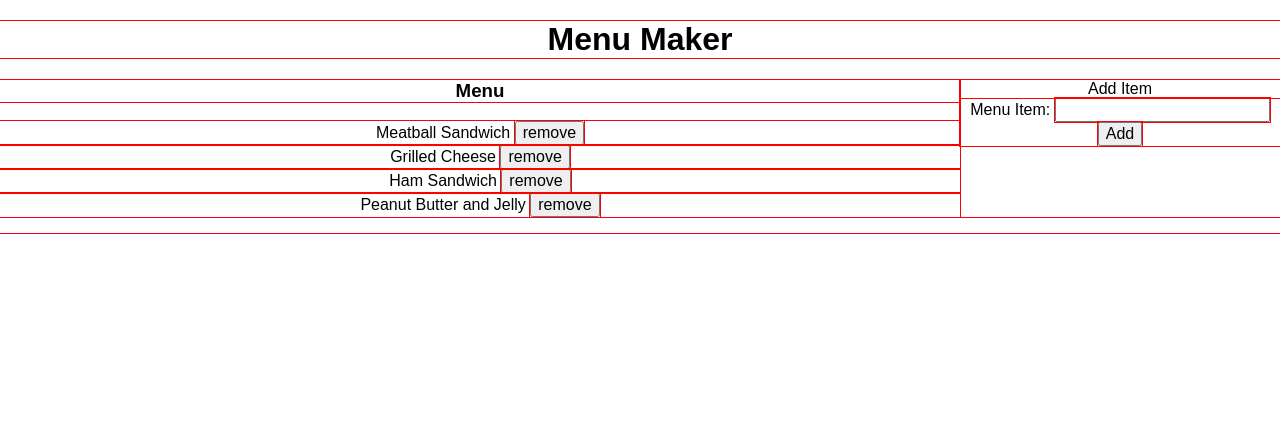
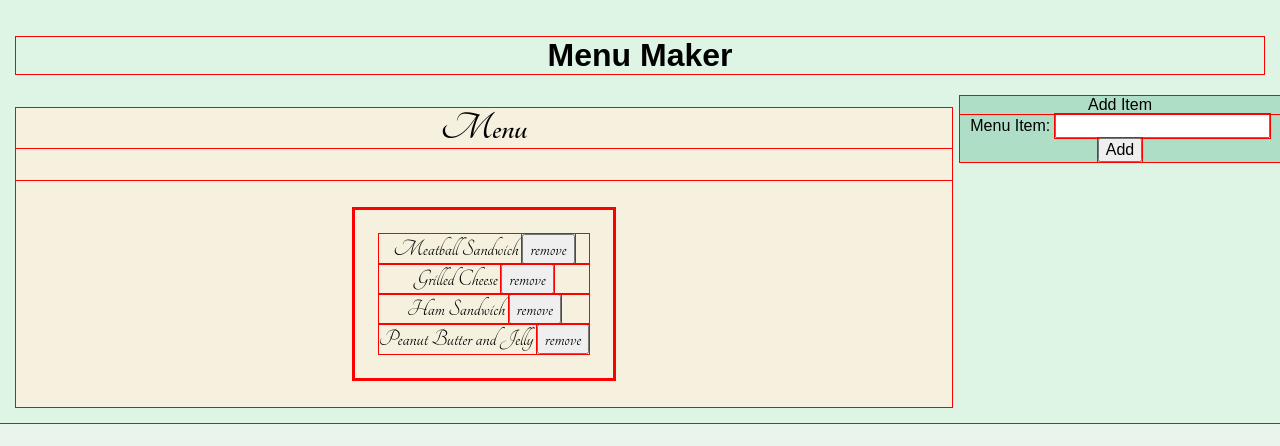
Before and after one commit to joshkuhar/menu-site, a plain HTML site: page index.html in a window 1280 px wide. Drawn offline with nearby package versions, Linux system fonts and the light colour scheme.

Commit message:
commit message

```diff
--- a/css/style.css
+++ b/css/style.css
@@ -1,12 +1,22 @@
 * {
 	outline: red 1px solid;
 }
-
+body {
+	background-color: #E9F5EC;
+}
 header {
 	text-align: center;
+	font-family: 'Great Vibes', cursive;
+}
+h2 {
+	font-family: 'Tangerine', cursive;
+	font-weight: 800;
+  	font-size: 2.5em;
 }
 .container {
 	text-align: center;
+	background-color: #DEF5E5;
+	padding: 1em;
 }
 .items-added {
 	text-align: center;
@@ -24,18 +34,32 @@ header {
 	width: 25%;
 	position: absolute;
 	right: 0em;
+	background-color: #AFDEC7;
 }
 .main-menu {
 	width: 75%;
 	text-align: center;
 	display: block;
+	background-color: #F5F1DE;
+
+}
+.food-list li .remove-item-btn {
+	text-align: left;
 }
 .food-list{
-	padding-left: 0em;
+	padding: 1em;
 	text-align: center;
-	display: block;
+	display: inline-block;
+	list-style-type: none;
+	border: .1em double red;
+	font-family: 'Tangerine', cursive;
+	font-size: 1.5em;
 }
 .menu {
+	padding: .2em;
+}
+.menu-item {
+
 }
 .remove-item-btn {
 
--- a/index.html
+++ b/index.html
@@ -3,6 +3,7 @@
 <head>
 	<meta charset="UTF-8">
 	<title>Document</title>
+	<link href='https://fonts.googleapis.com/css?family=Great+Vibes|Tangerine:400,700' rel='stylesheet' type='text/css'>
 	<link rel="stylesheet" href="css/normalize.css">
 	<link rel="stylesheet" href="css/style.css">
 </head>
@@ -16,7 +17,7 @@
 				<input type="submit" value="Add" class="add-item-button">
 		</div>
 		<div class="main-menu">
-			<h3>Menu</h3>
+			<h2>Menu</h2>
 			<section class="menu">
 				<ul class="food-list">
 					<li class="menu-item">Meatball Sandwich <button class="remove-item-btn">remove</button></li>
```
